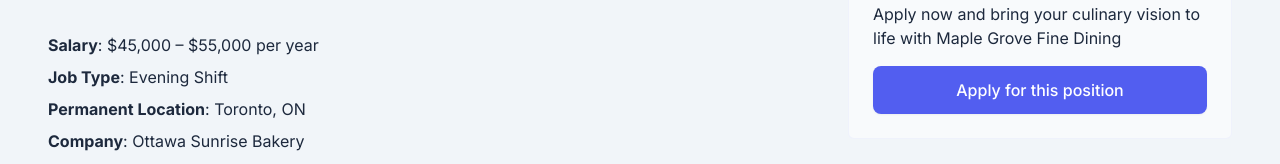
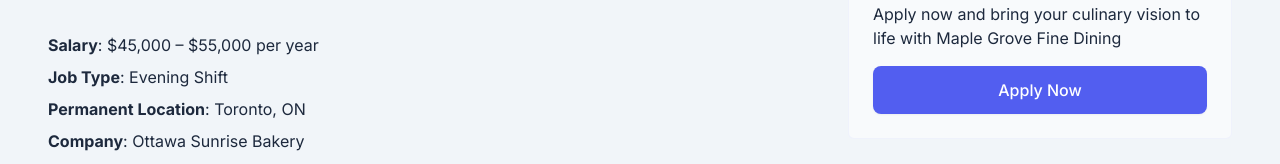
Before and after one commit to the-staffing-agency/tsa-jobboard-web, a Next.js app: page /jobs/baker in a window 1280 px wide. Shown: the part 200-364 px from the top of the page. Built offline with nearby package versions, Linux system fonts and the light colour scheme; no server answers.

Commit message:
fix(apply-job-form): update button text for job application status

```diff
--- a/src/components/forms/apply-job-form.tsx
+++ b/src/components/forms/apply-job-form.tsx
@@ -57,12 +57,8 @@
 	return (
 		<Dialog>
 			<DialogTrigger asChild>
-				<Button
-					size={'lg'}
-					className="w-full"
-					disabled={hasAlreadyApplied && true}
-				>
-					{hasAlreadyApplied ? 'Applied Job' : 'Apply for this position'}
+				<Button size={'lg'} disabled={hasAlreadyApplied && true}>
+					{hasAlreadyApplied ? 'Applied Job' : 'Apply Now'}
 				</Button>
 			</DialogTrigger>
 			<DialogContent>
```
